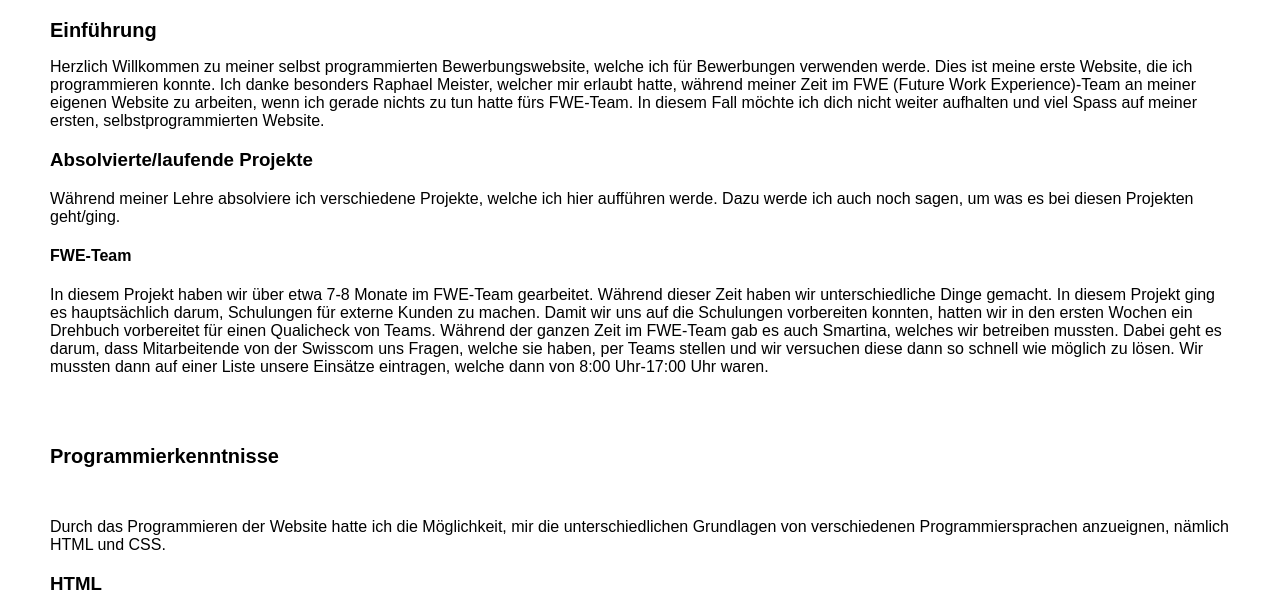
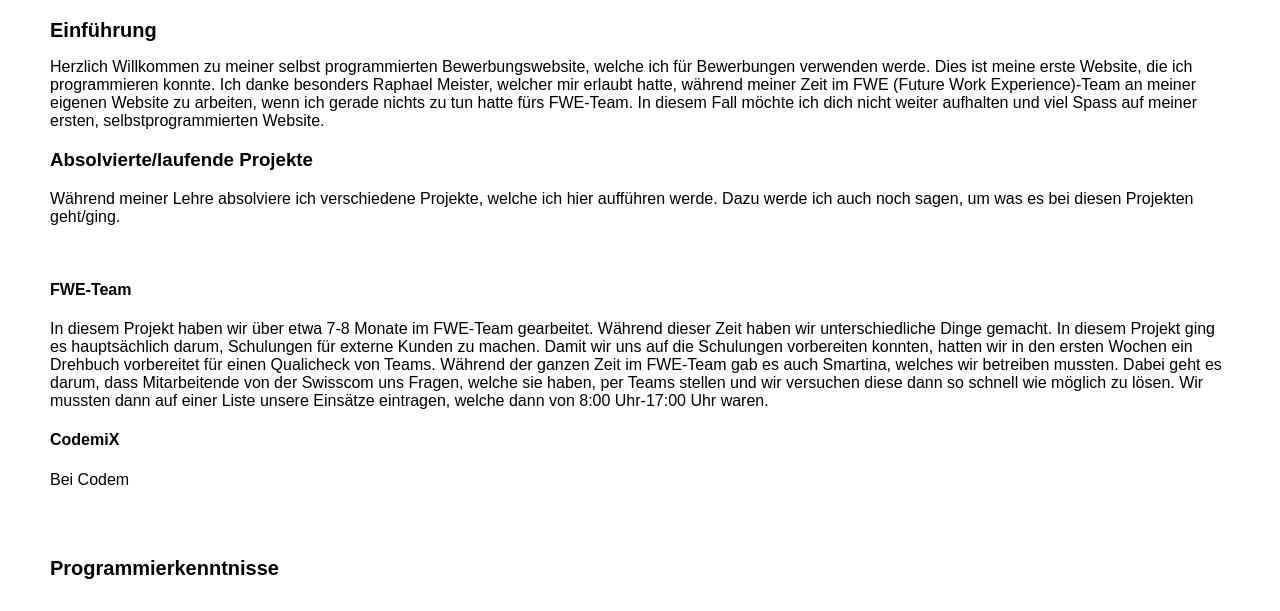
Before and after one commit to nigg2008/j2008, a plain HTML site: page index.html in a window 1280 px wide. Shown: the part 122-733 px from the top of the page. Drawn offline with Linux system fonts and the light colour scheme.

Commit message:
Update index.html

```diff
--- a/index.html
+++ b/index.html
@@ -160,7 +160,11 @@
             <h2>Einführung</h2>
             <p>Herzlich Willkommen zu meiner selbst programmierten Bewerbungswebsite, welche ich für Bewerbungen verwenden werde. Dies ist meine erste Website, die ich programmieren konnte. Ich danke besonders Raphael Meister, welcher mir erlaubt hatte, während meiner Zeit im FWE (Future Work Experience)-Team an meiner eigenen Website zu arbeiten, wenn ich gerade nichts zu tun hatte fürs FWE-Team. In diesem Fall möchte ich dich nicht weiter aufhalten und viel Spass auf meiner ersten, selbstprogrammierten Website.</p>
             <h3>Absolvierte/laufende Projekte</h3>
-            <p>Während meiner Lehre absolviere ich verschiedene Projekte, welche ich hier aufführen werde. Dazu werde ich auch noch sagen, um was es bei diesen Projekten geht/ging.<br><h4>FWE-Team<br></h4>In diesem Projekt haben wir über etwa 7-8 Monate im FWE-Team gearbeitet. Während dieser Zeit haben wir unterschiedliche Dinge gemacht. In diesem Projekt ging es hauptsächlich darum, Schulungen für externe Kunden zu machen. Damit wir uns auf die Schulungen vorbereiten konnten, hatten wir in den ersten Wochen ein Drehbuch vorbereitet für einen Qualicheck von Teams. Während der ganzen Zeit im FWE-Team gab es auch Smartina, welches wir betreiben mussten. Dabei geht es darum, dass Mitarbeitende von der Swisscom uns Fragen, welche sie haben, per Teams stellen und wir versuchen diese dann so schnell wie möglich zu lösen. Wir mussten dann auf einer Liste unsere Einsätze eintragen, welche dann von 8:00 Uhr-17:00 Uhr waren. </p>
+            <p>Während meiner Lehre absolviere ich verschiedene Projekte, welche ich hier aufführen werde. Dazu werde ich auch noch sagen, um was es bei diesen Projekten geht/ging.</p><br>
+                <h4>FWE-Team<br></h4>
+            <p>In diesem Projekt haben wir über etwa 7-8 Monate im FWE-Team gearbeitet. Während dieser Zeit haben wir unterschiedliche Dinge gemacht. In diesem Projekt ging es hauptsächlich darum, Schulungen für externe Kunden zu machen. Damit wir uns auf die Schulungen vorbereiten konnten, hatten wir in den ersten Wochen ein Drehbuch vorbereitet für einen Qualicheck von Teams. Während der ganzen Zeit im FWE-Team gab es auch Smartina, welches wir betreiben mussten. Dabei geht es darum, dass Mitarbeitende von der Swisscom uns Fragen, welche sie haben, per Teams stellen und wir versuchen diese dann so schnell wie möglich zu lösen. Wir mussten dann auf einer Liste unsere Einsätze eintragen, welche dann von 8:00 Uhr-17:00 Uhr waren. </p>
+            <h4>CodemiX</h4>
+            <p>Bei Codem</p>
             <br><br><h2>Programmierkenntnisse</h2><br>
             <p>Durch das Programmieren der Website hatte ich die Möglichkeit, mir die unterschiedlichen Grundlagen von verschiedenen Programmiersprachen anzueignen, nämlich HTML und CSS.<br></p>
             <h3>HTML<br></h3>
```
